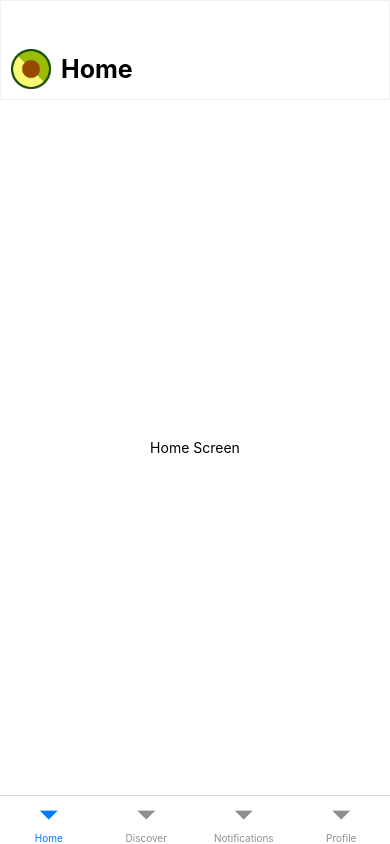
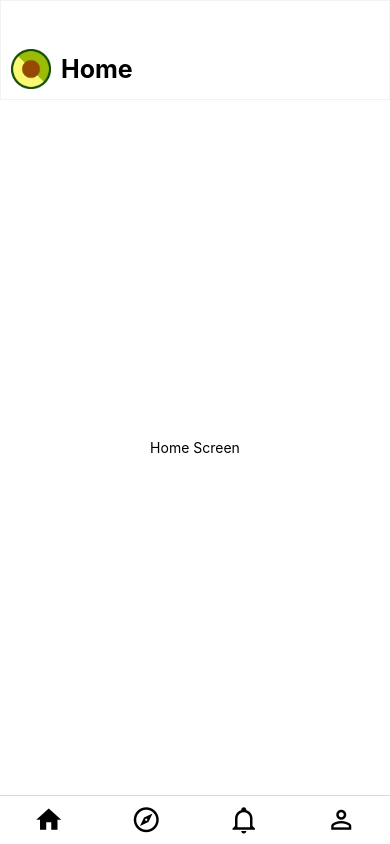
Before and after one commit to ericelizes1/Avocado-App, a React Native app in the folder avocado_src/: screen / in a window 390 px wide. Built offline with nearby package versions, Linux system fonts and the light colour scheme.

Commit message:
Created interactive BottomTabNavigator Icons and completed Bottom Tab Menu

```diff
--- a/avocado_src/App.js
+++ b/avocado_src/App.js
@@ -23,26 +23,51 @@ const Tab = createBottomTabNavigator();
 export default function App() {
   return (
     <NavigationContainer>
-      <Tab.Navigator>
+      <Tab.Navigator
+        tabBarOptions={{
+          showLabel: false,
+        }}
+      >
         <Tab.Screen
           name="Home"
           component={HomeScreen}
           options={{
-            header: () => <HomeHeader/>
+            header: () => <HomeHeader/>,
+            tabBarIcon: ({ focused }) => {
+              return focused ? (
+                <MaterialCommunityIcons name="home" color='black' size={30} />
+              ) : (
+                <MaterialCommunityIcons name="home-outline" color='black' size={30} />
+              );
+            },
           }}
         />
         <Tab.Screen
           name="Discover"
           component={DiscoverScreen}
           options={{
-            header: () => <DiscoverHeader/>
+            header: () => <DiscoverHeader/>,
+            tabBarIcon: ({ focused }) => {
+              return focused ? (
+                <MaterialCommunityIcons name="compass" color='black' size={30} />
+              ) : (
+                <MaterialCommunityIcons name="compass-outline" color='black' size={30} />
+              );
+            },
           }}
         />
         <Tab.Screen
           name="Notifications"
           component={NotificationsScreen}
           options={{
-            header: () => <NotificationsHeader/>
+            header: () => <NotificationsHeader/>,
+            tabBarIcon: ({ focused }) => {
+              return focused ? (
+                <MaterialCommunityIcons name="bell" color='black' size={30} />
+              ) : (
+                <MaterialCommunityIcons name="bell-outline" color='black' size={30} />
+              );
+            },
           }}
         />
         <Tab.Screen
@@ -53,7 +78,14 @@ export default function App() {
               placement="center"
               centerComponent={<ProfileHeader/>}
               containerStyle={styles.header}
-            />
+            />,
+            tabBarIcon: ({ focused }) => {
+              return focused ? (
+                <MaterialCommunityIcons name="account" color='black' size={30} />
+              ) : (
+                <MaterialCommunityIcons name="account-outline" color='black' size={30} />
+              );
+            },
           }}
         />
       </Tab.Navigator>
@@ -73,5 +105,5 @@ const styles = StyleSheet.create({
     height: 100,
     alignContent: 'center',
     width: '100%'
-  }
+  },
 });
```
